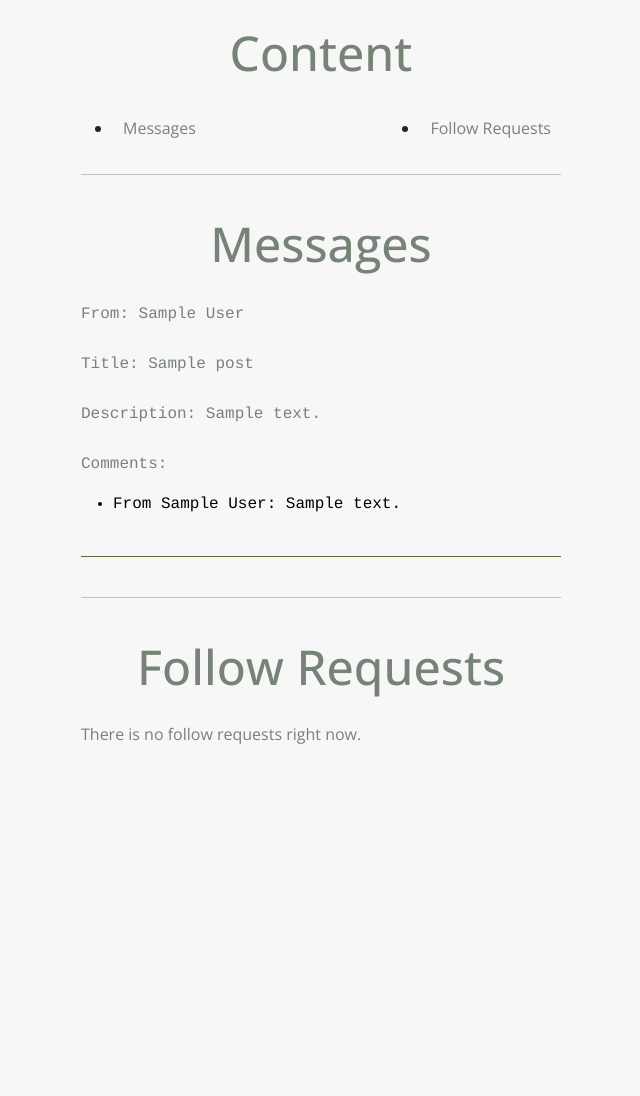
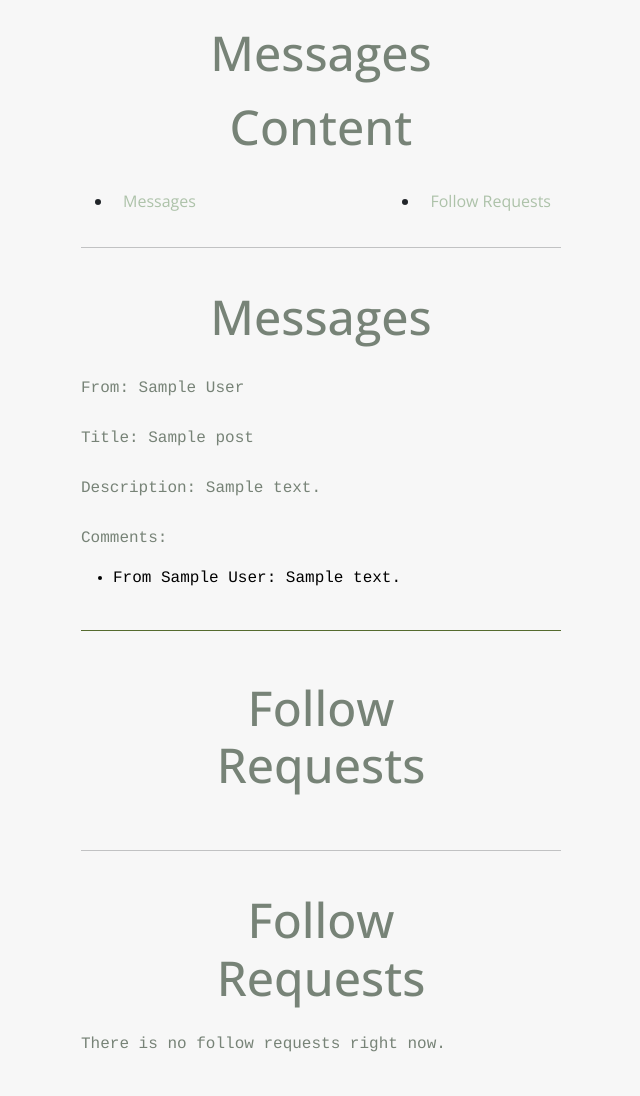
Before and after one commit to LefanTan/wedlab-cmput404-project, a Django app: template home/templates/inbox.html in a window 1280 px wide. Shown: the part 51-1147 px from the top of the page, without its empty margins (319-959 px from the left). Before the commit the page ends 795 px from the top, so only its background shows below. Run offline with Django 3.2, Linux system fonts and the light colour scheme; the template is opened without the code that fills it: most values are stand-ins (such as "Sample title", 1, 10 or a date in 2020); some libraries are stand-ins or nearby versions.

Commit message:
update inbox

```diff
--- a/home/templates/inbox.html
+++ b/home/templates/inbox.html
@@ -18,6 +18,7 @@
 <main class="p-4 d-flex align-items-start justify-content-center">
     <form method="get">
         {% csrf_token %}
+        <h1 class="mb-3">Messages</h1>
         <div class="nav-content">
             <h1 class="mb-3">Content</h1>
             <ul class = "navbar">
@@ -46,6 +47,8 @@
         {% else %}
             <p>There is no messages for this part right now.</p>
         {% endif %}
+        <br><br>
+        <h1 class="mb-3">Follow Requests</h1>
         <br><hr /><br>
         <h1 class="mb-3" id="Requests">Follow Requests</h1>
         {% if requests != None%}
--- a/static/css/inbox.css
+++ b/static/css/inbox.css
@@ -21,8 +21,8 @@ form {
 h1 {
   color: var(--primary-800);
   text-align: center;
-  margin-left: 10%;
-  margin-right: 10%;
+  margin-left: 15%;
+  margin-right: 15%;
 }
 
 
@@ -30,7 +30,7 @@ h1 {
     float: bottom;
     text-align: center;
     display: block;
-    color: var(--primary-800);
+    color: var(--primary-400);
     padding: 10px 10px;
     text-decoration: none;
 }
@@ -46,7 +46,7 @@ p {
   vertical-align: bottom;
   color: var(--primary-800);
   margin-top: 10px;
-  text-align: center;
+  font-family: Courier, serif;
 }
 
 .actions {
```
